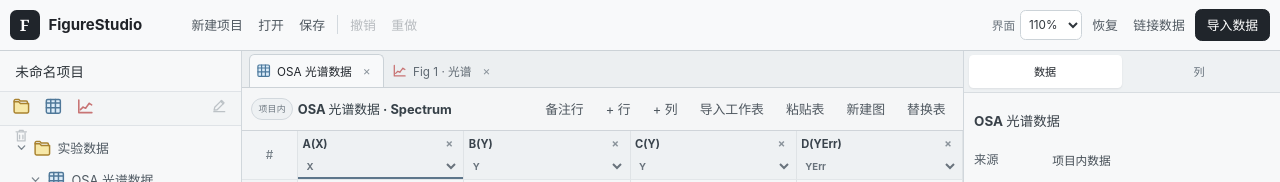
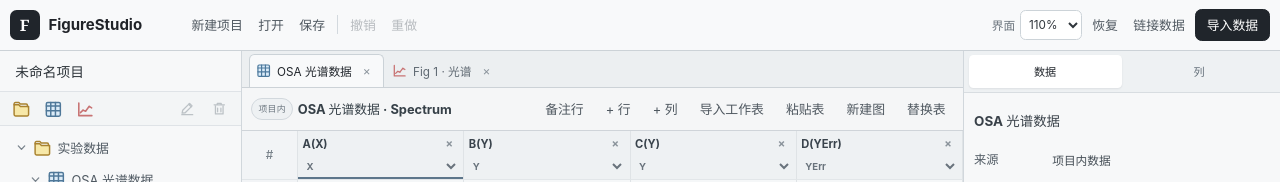
Before and after one commit to FenLynn/gpt-pub, a React (Vite) app in the folder projects/1-桌面软件/108-FigureStudio/web/: page / in a window 1280 px wide. Shown: the top 182 px of the page. Built offline with nearby package versions, Linux system fonts and the light colour scheme.

Commit message:
P108 fix explorer toolbar wrapping

```diff
--- a/projects/1-桌面软件/108-FigureStudio/web/src/styles.css
+++ b/projects/1-桌面软件/108-FigureStudio/web/src/styles.css
@@ -228,7 +228,7 @@ button:disabled {
 
 .explorer-toolbar {
   display: grid;
-  grid-template-columns: repeat(2, calc(27px * var(--ui-scale))) 1fr repeat(2, calc(27px * var(--ui-scale)));
+  grid-template-columns: repeat(3, calc(27px * var(--ui-scale))) 1fr repeat(2, calc(27px * var(--ui-scale)));
   align-items: center;
   gap: calc(2px * var(--ui-scale));
   padding: 0 calc(6px * var(--ui-scale));
```
